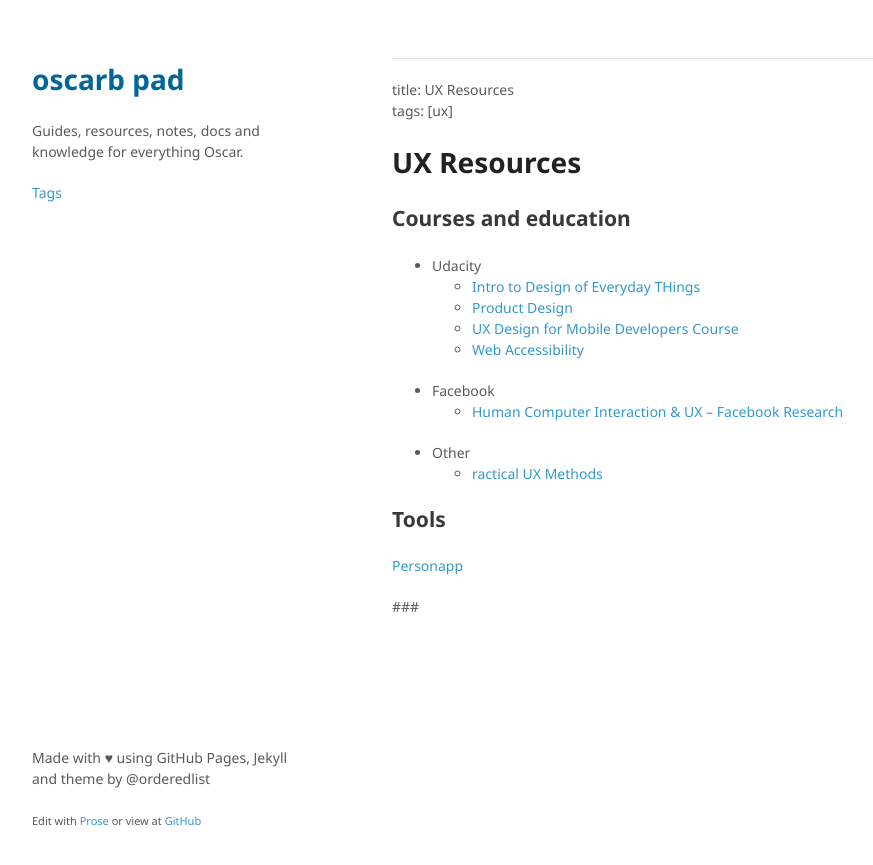
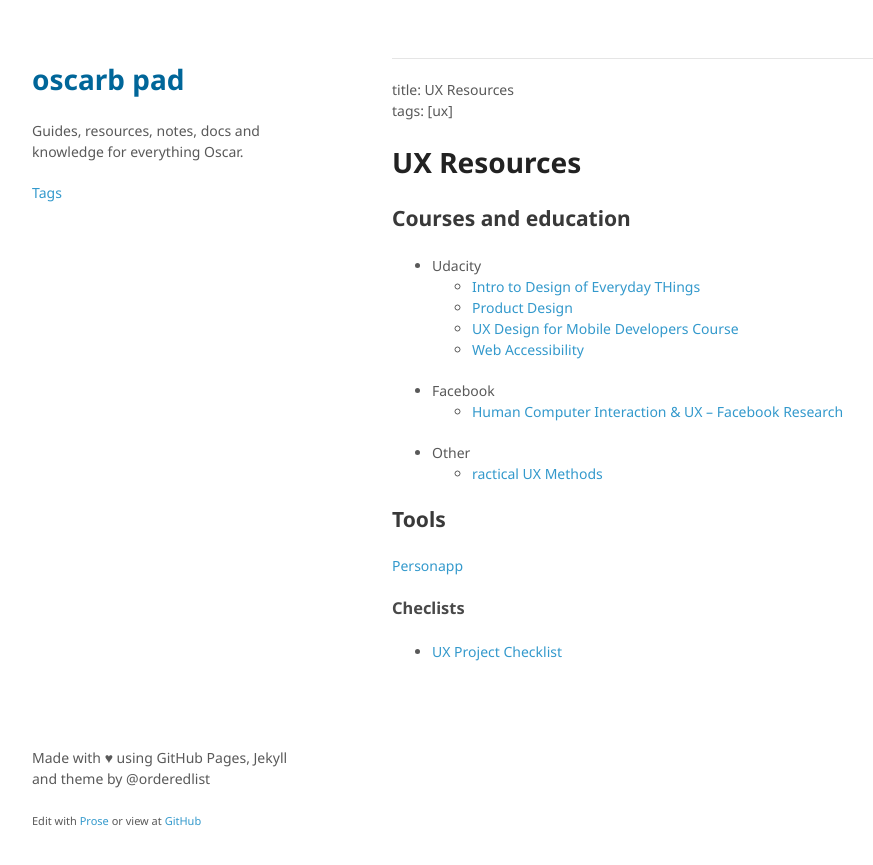
Before and after one commit to oscarb/pad, a Jekyll site: the page built from _docs/ux-resources.md, in a window 1280 px wide. Shown: the top 865 px of the page, without its empty margins (128-1001 px from the left). Built offline with Jekyll 4.4.1, drawn with Linux system fonts in a browser that asks for light colours; some web fonts are replaced.

Commit message:
Updated ux-resources.md

```diff
--- a/_docs/ux-resources.md
+++ b/_docs/ux-resources.md
@@ -22,4 +22,6 @@ tags: [ux]
 
 [Personapp](http://personapp.io/)
 
-###
+### Checlists
+
+* [UX Project Checklist](http://uxchecklist.github.io/)
```
